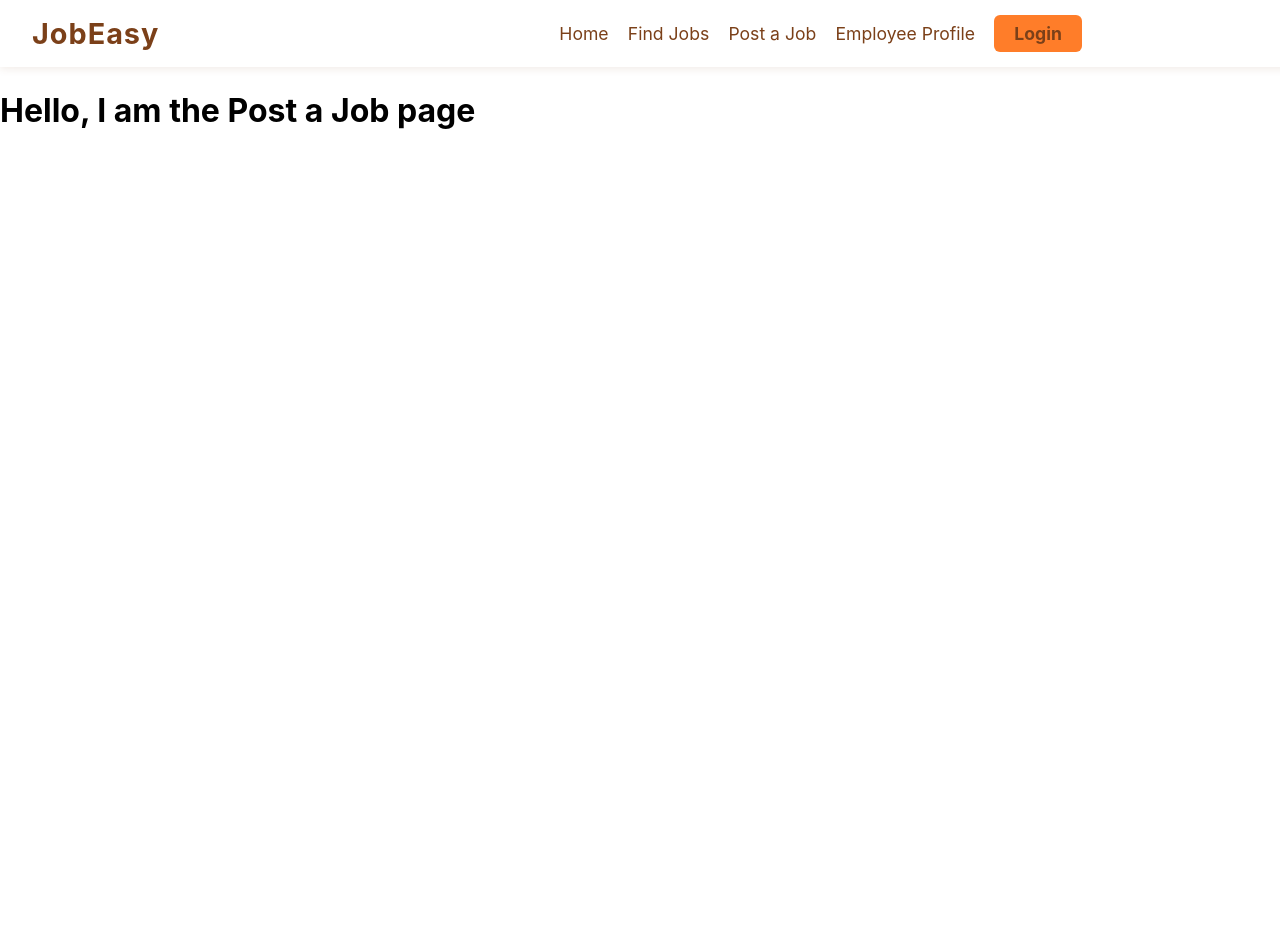
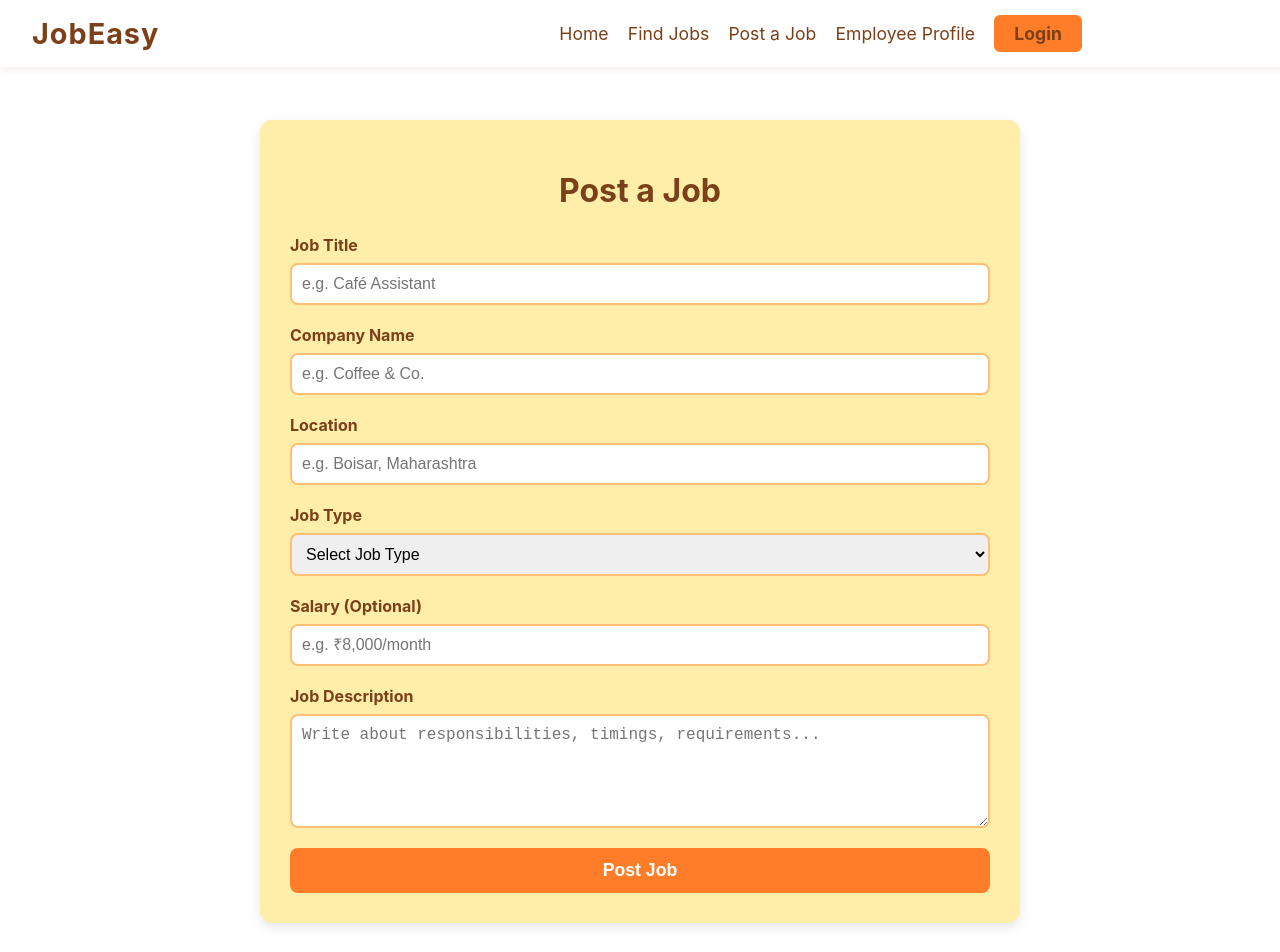
Before and after one commit to Adnan-Shaikh/JOB-EASY, a React (Create React App) app in the folder job-portal/: page /post-job in a window 1280 px wide. Shown: the top 952 px of the page. Before the commit the page ends 800 px from the top, so only its background shows below. Built offline with nearby package versions, Linux system fonts and the light colour scheme.

Commit message:
Created post jobs page

```diff
--- /dev/null
+++ b/job-portal/src/postjob.css
@@ -0,0 +1,59 @@
+.post-job-container {
+  max-width: 700px;
+  margin: 50px auto;
+  padding: 30px;
+  background: var(--color-pale-yellow);
+  border-radius: 12px;
+  box-shadow: 0 4px 12px rgba(0,0,0,0.1);
+}
+
+.post-job-container h1 {
+  text-align: center;
+  margin-bottom: 25px;
+  color: var(--color-dark-brown);
+}
+
+.post-job-form .form-group {
+  margin-bottom: 20px;
+  display: flex;
+  flex-direction: column;
+}
+
+.post-job-form label {
+  margin-bottom: 8px;
+  font-weight: bold;
+  color: var(--color-dark-brown);
+}
+
+.post-job-form input,
+.post-job-form select,
+.post-job-form textarea {
+  padding: 10px;
+  border: 2px solid var(--color-soft-orange);
+  border-radius: 8px;
+  font-size: 1rem;
+  outline: none;
+}
+
+.post-job-form input:focus,
+.post-job-form select:focus,
+.post-job-form textarea:focus {
+  border-color: var(--color-bright-orange);
+}
+
+.submit-btn {
+  width: 100%;
+  padding: 12px;
+  background: var(--color-bright-orange);
+  color: white;
+  border: none;
+  border-radius: 8px;
+  font-size: 1.1rem;
+  font-weight: bold;
+  cursor: pointer;
+  transition: background 0.3s;
+}
+
+.submit-btn:hover {
+  background: var(--color-dark-brown);
+}
--- a/job-portal/src/postjobs.js
+++ b/job-portal/src/postjobs.js
@@ -1,3 +1,55 @@
-import React from 'react';
-const PostJob = () => <h1>Hello, I am the Post a Job page</h1>;
+import React from "react";
+import './postjob.css'
+const PostJob = () => {
+  return (
+    <div className="post-job-container">
+      <h1>Post a Job</h1>
+      <form className="post-job-form">
+        {/* Job Title */}
+        <div className="form-group">
+          <label>Job Title</label>
+          <input type="text" placeholder="e.g. Café Assistant" required />
+        </div>
+
+        {/* Company Name */}
+        <div className="form-group">
+          <label>Company Name</label>
+          <input type="text" placeholder="e.g. Coffee & Co." required />
+        </div>
+
+        {/* Location */}
+        <div className="form-group">
+          <label>Location</label>
+          <input type="text" placeholder="e.g. Boisar, Maharashtra" required />
+        </div>
+
+        {/* Job Type */}
+        <div className="form-group">
+          <label>Job Type</label>
+          <select required>
+            <option value="">Select Job Type</option>
+            <option value="part-time">Part-time</option>
+            <option value="full-time">Full-time</option>
+          </select>
+        </div>
+
+        {/* Salary */}
+        <div className="form-group">
+          <label>Salary (Optional)</label>
+          <input type="text" placeholder="e.g. ₹8,000/month" />
+        </div>
+
+        {/* Description */}
+        <div className="form-group">
+          <label>Job Description</label>
+          <textarea placeholder="Write about responsibilities, timings, requirements..." rows="5" required></textarea>
+        </div>
+
+        {/* Submit */}
+        <button type="submit" className="submit-btn">Post Job</button>
+      </form>
+    </div>
+  );
+};
+
 export default PostJob;
```
